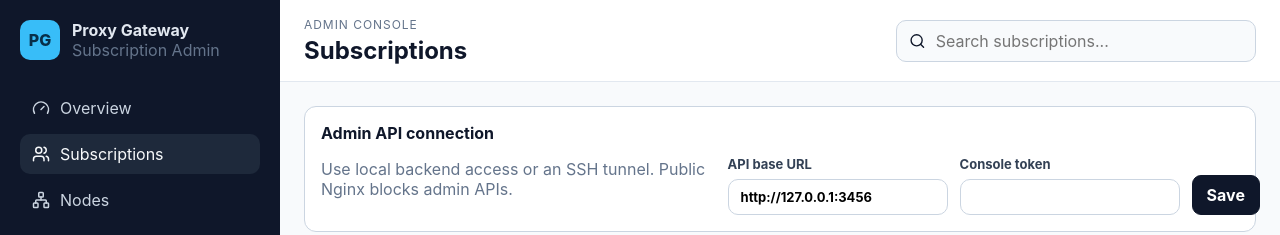
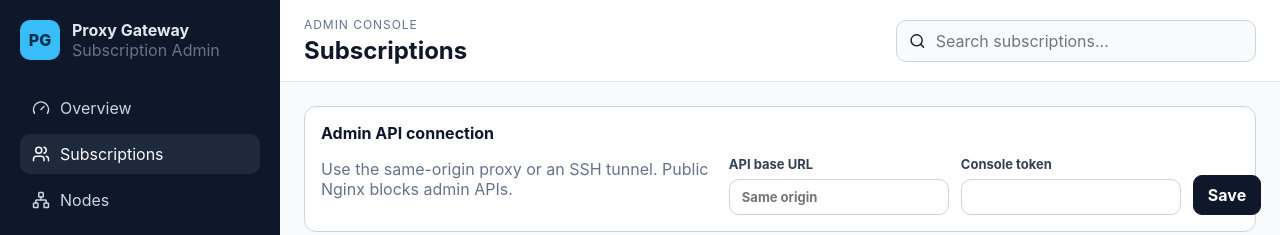
Before and after one commit to FlyLink-com/proxy-gateway-minimal, a React (Vite) app in the folder admin/: page / in a window 1280 px wide. Shown: the top 235 px of the page. Built offline with nearby package versions, Linux system fonts and the light colour scheme.

Commit message:
fix: proxy admin api for local ui testing

```diff
--- a/admin/src/App.tsx
+++ b/admin/src/App.tsx
@@ -82,12 +82,16 @@ function ConnectionPanel({
     <form className="connection-panel" onSubmit={submit}>
       <div>
         <strong>Admin API connection</strong>
-        <p className="muted">Use local backend access or an SSH tunnel. Public Nginx blocks admin APIs.</p>
+        <p className="muted">Use the same-origin proxy or an SSH tunnel. Public Nginx blocks admin APIs.</p>
       </div>
       <div className="connection-grid">
         <label>
           <span>API base URL</span>
-          <input value={baseUrl} onChange={(event) => setBaseUrl(event.target.value)} />
+          <input
+            value={baseUrl}
+            onChange={(event) => setBaseUrl(event.target.value)}
+            placeholder="Same origin"
+          />
         </label>
         <label>
           <span>Console token</span>
--- a/admin/src/features/subscriptions/admin-session.ts
+++ b/admin/src/features/subscriptions/admin-session.ts
@@ -12,7 +12,7 @@ const viteEnv = import.meta as ImportMeta & {
 };
 
 export const DEFAULT_ADMIN_SESSION: AdminSession = {
-  baseUrl: viteEnv.env?.VITE_ADMIN_API_BASE_URL || "http://127.0.0.1:3456",
+  baseUrl: viteEnv.env?.VITE_ADMIN_API_BASE_URL || "",
   consoleToken: ""
 };
 
@@ -22,7 +22,7 @@ export function loadAdminSession(): AdminSession {
     if (!raw) return DEFAULT_ADMIN_SESSION;
     const parsed = JSON.parse(raw) as Partial<AdminSession>;
     return {
-      baseUrl: parsed.baseUrl || DEFAULT_ADMIN_SESSION.baseUrl,
+      baseUrl: typeof parsed.baseUrl === "string" ? parsed.baseUrl : DEFAULT_ADMIN_SESSION.baseUrl,
       consoleToken: parsed.consoleToken || ""
     };
   } catch {
--- a/admin/src/features/subscriptions/api-client.ts
+++ b/admin/src/features/subscriptions/api-client.ts
@@ -28,7 +28,9 @@ export class AdminApiError extends Error {
 }
 
 function normalizeBaseUrl(baseUrl: string) {
-  return (baseUrl || "http://127.0.0.1:3456").replace(/\/+$/, "");
+  const trimmed = baseUrl.trim();
+  if (!trimmed || trimmed === "/") return "";
+  return trimmed.replace(/\/+$/, "");
 }
 
 function apiUrl(baseUrl: string, path: string) {
--- a/admin/vite.config.ts
+++ b/admin/vite.config.ts
@@ -6,7 +6,13 @@ export default defineConfig({
   server: {
     host: "127.0.0.1",
     port: 5173,
-    strictPort: false
+    strictPort: false,
+    proxy: {
+      "/api": {
+        target: "http://127.0.0.1:3456",
+        changeOrigin: false
+      }
+    }
   },
   preview: {
     host: "127.0.0.1",
```
Also changed, not shown: 3 other files (tests, documents, lock files or other folders).
